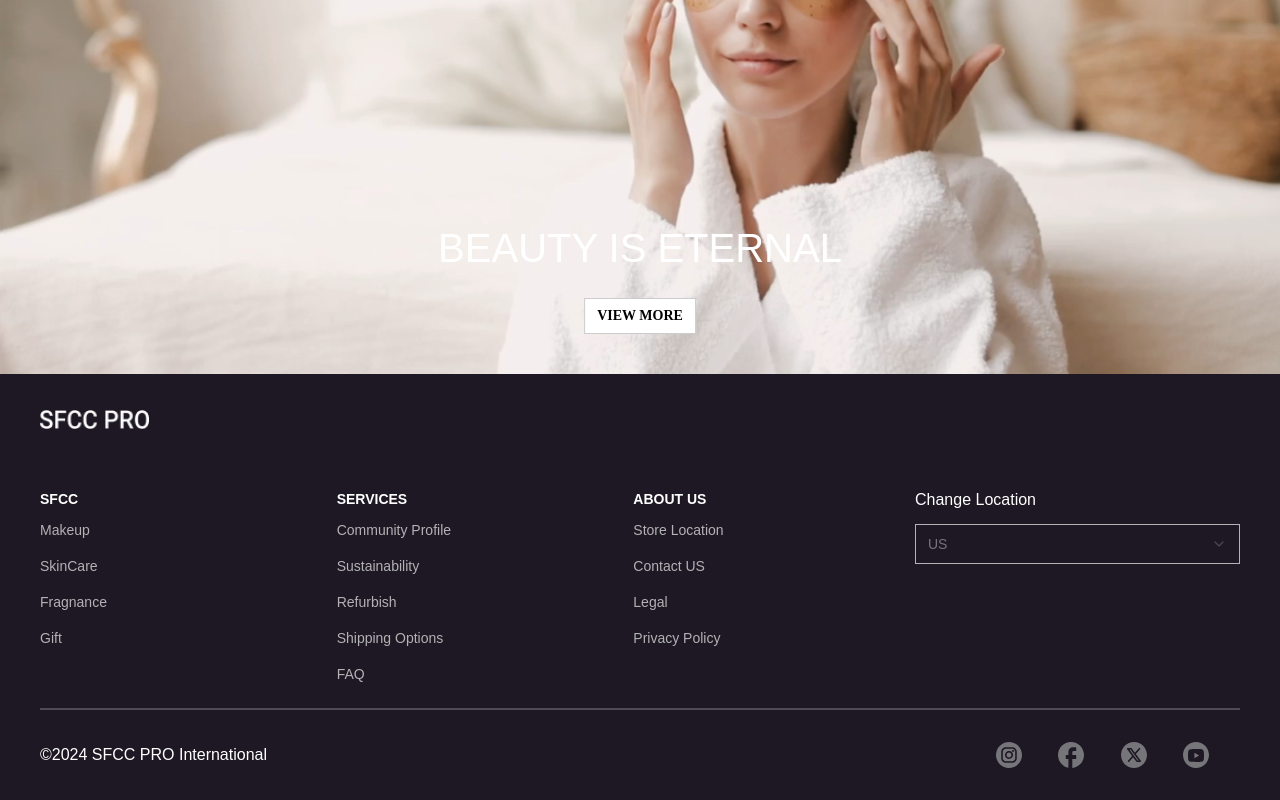
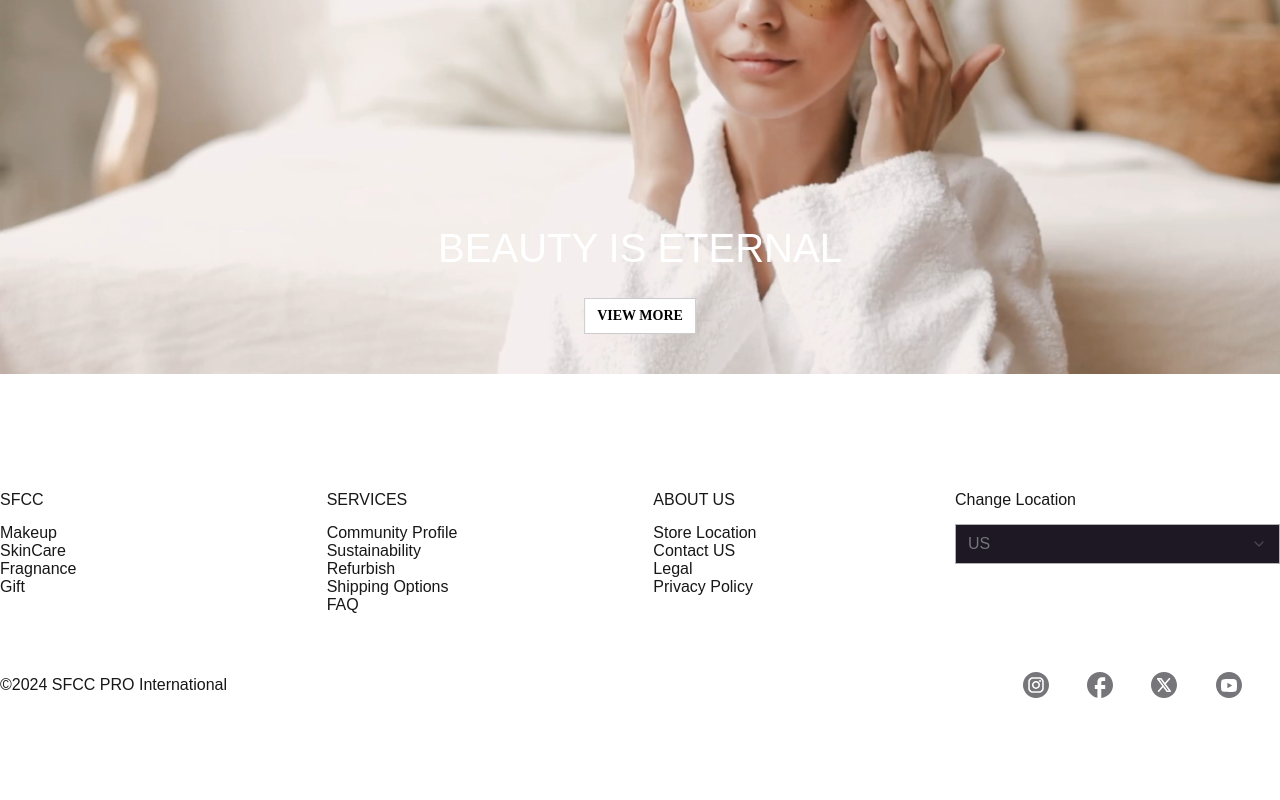
Before and after one commit to AdityaDev17/309269_SFCC_PRO, a Next.js app: page / in a window 1280 px wide. Shown: the part 4693-5493 px from the top of the page. After the commit the page ends 5423 px from the top, so only its background shows below. Built offline with nearby package versions, Linux system fonts and the light colour scheme.

Commit message:
Removed tokens

```diff
--- a/src/app/globals.css
+++ b/src/app/globals.css
@@ -1,4 +1,3 @@
-@import '../../styles/tokens/variables.css';
 :root {
   --background: #ffffff;
   --foreground: #171717;
```
